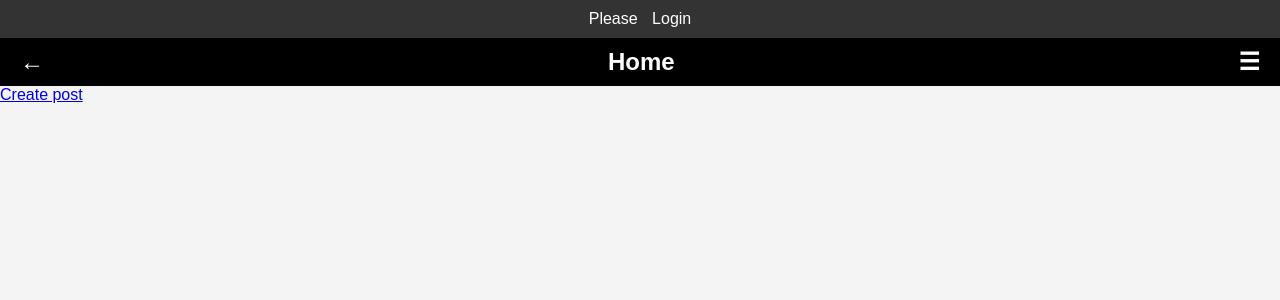
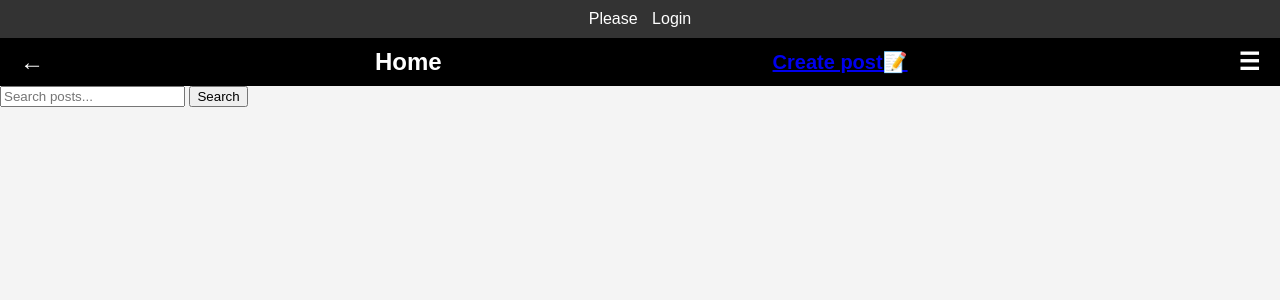
Before and after one commit to Karczel/YumeLink, a Django app: page / in a window 1280 px wide. Shown: the top 300 px of the page. Run offline with Django 5.2, Linux system fonts and the light colour scheme; data comes from the database, SQL or seed files in the repository; data that the repository does not hold is empty; parts of the project's set-up code (start-up, migrations or seed data) failed here and were passed over.

Commit message:
Search by tags and filter content

```diff
--- a/yumelinkapp/templates/yumelink/home.html
+++ b/yumelinkapp/templates/yumelink/home.html
@@ -8,12 +8,18 @@
 
 {% block title %}
     <div class="title">Home</div>
-<!--create post-->
-<!--    <div class="icon">📝</div>-->
+    <div class="icon">
+        <a href="{% url 'yumelinkapp:create_post' %}">
+            Create post📝
+        </a>
+    </div>
 {% endblock %}
 
 {% block content %}
-<a href="{% url 'yumelinkapp:create_post' %}">Create post</a>
+<form method="get" action="{% url 'yumelinkapp:home' %}">
+    <input type="text" name="search" placeholder="Search posts..." value="{{ search_query }}">
+    <button type="submit">Search</button>
+</form>
 <div class="posts">
     {% for post in posts_with_images %}
     <div class="post">
--- a/yumelinkapp/templates/yumelink/setting_t.html
+++ b/yumelinkapp/templates/yumelink/setting_t.html
@@ -25,7 +25,7 @@
 {% block content %}
 <div class="content">
         <div class="menu-item" onclick="location.href='{% url 'yumelinkapp:account_manage' %}';">Account manage </div>
-<!--        <div class="menu-item" onclick="location.href=#;">filter content </div>-->
+        <div class="menu-item" onclick="location.href=#;">filter content </div>
         <div class="menu-item" onclick="location.href='{% url 'yumelinkapp:notifications' %}';">Notification </div>
         <div class="menu-item" onclick="location.href='{% url 'yumelinkapp:contact' %}';">Contact </div>
     <div class="menu-item" onclick="location.href='{% url 'yumelinkapp:community_guidelines' %}';">Community Guidelines</div>
--- a/yumelinkapp/views/post/home_view.py
+++ b/yumelinkapp/views/post/home_view.py
@@ -1,40 +1,52 @@
+from django.db.models import Q
 from django.http import HttpResponse
 from django.shortcuts import render
-from django.views.generic import TemplateView
+from django.views.generic import TemplateView, ListView
 
 from yumelinkapp.models import Post, PostImage, User, Block
 
 
-class HomeView(TemplateView):
+class HomeView(ListView):
+    model = Post
     template_name = 'yumelink/home.html'
+    context_object_name = 'posts_with_images'
 
-    def get(self, request, *args, **kwargs):
-        context = self.get_context_data()
-        return render(request, self.template_name, context)
+    def get_queryset(self):
+        search_query = self.request.GET.get('search', '')
 
-    def get_context_data(self, **kwargs):
-        context = super().get_context_data(**kwargs)
         try:
             current_user = User.objects.get(id=self.request.user.id)
             blocking_users = Block.objects.filter(blocked=current_user).values_list('blocker', flat=True)
             blocked_users = Block.objects.filter(blocker=current_user).values_list('blocked', flat=True)
             excluded_users = set(blocking_users) | set(blocked_users)
 
-            posts = Post.objects.all().exclude(user__id__in=excluded_users).order_by('-timestamp')
+            if search_query:
+                # Filter posts by content if a search query is provided
+                queryset = Post.objects.filter(
+                    Q(content__icontains=search_query) |  # Filter by content
+                    Q(posttag__tag__content__icontains=search_query) |  # Filter by tag name (assuming you have a Many-to-Many relation 'tags')
+                    Q(user__username__icontains=search_query) |  # Filter by username
+                    Q(user__name__icontains=search_query)
+                ).exclude(
+                    user__id__in=excluded_users).order_by('-timestamp')
+            else:
+                queryset = Post.objects.all().exclude(user__id__in=excluded_users).order_by('-timestamp')
 
         except User.DoesNotExist:
-            posts = Post.objects.all().order_by('-timestamp')
+            queryset = Post.objects.all().order_by('-timestamp')
 
+        return queryset
+
+    def get_context_data(self, **kwargs):
+        context = super().get_context_data(**kwargs)
+        search_query = self.request.GET.get('search', '')
+        context['search_query'] = search_query
 
         context['posts_with_images'] = [
             {
                 'post': post,
                 'post_images': PostImage.objects.filter(post=post)
             }
-            for post in posts
+            for post in self.get_queryset()
         ]
         return context
-
-    def post(self, request, *args, **kwargs):
-        # add create post as request post/use url create_post
-        return HttpResponse(self.get(request))
```
